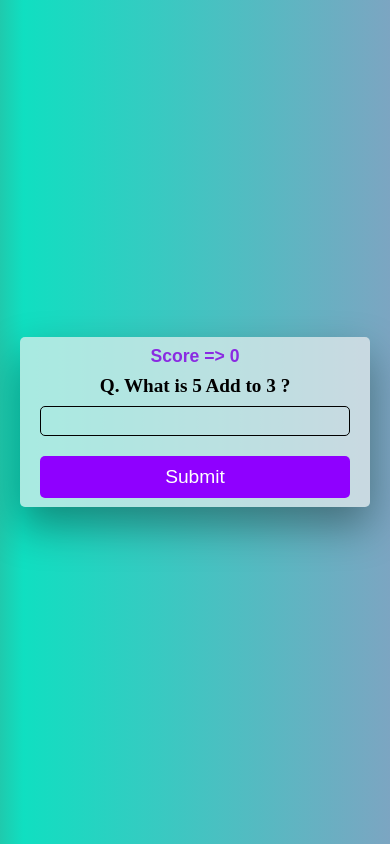
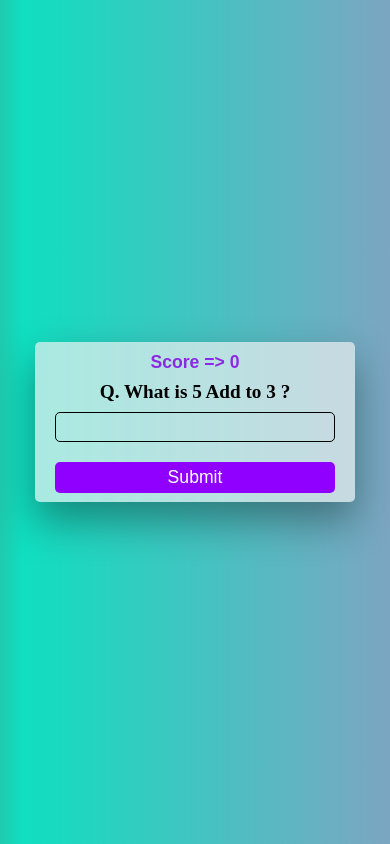
Before and after one commit to Firdosh01/Math-Quiz, a plain HTML site: page index.html in a window 390 px wide. Drawn offline with Linux system fonts and the light colour scheme.

Commit message:
responsive

```diff
--- a/style.css
+++ b/style.css
@@ -9,6 +9,7 @@
     background-color: rgba(31, 31, 63, 0.5);
     background: linear-gradient(90deg, rgba(2,0,36,1) 0%, rgba(6,11,38,1) 0%, rgba(24,223,209,1) 0%, rgba(51,137,61,0.801733193277311) 0%, rgba(31,202,173,1) 0%, rgba(16,223,193,1) 6%, rgba(66,126,167,0.6952906162464986) 100%);
     display: grid;
+    /* background-color: #000000; */
     place-items: center;
     position: relative;
 }
@@ -89,6 +90,7 @@
     .box{
         height: 200px;
         width: 400px;
+        transition: .3s ease-in;
     }
 
 }
@@ -97,8 +99,9 @@
     .box{
         padding: 20px;
         border-radius: 5px;
-        height: 170px;
-        width: 350px;
+        height: 160px;
+        width: 320px;
+        transition: .2s ease-in-out;
     }
     .box h2{
         font-size: 1.1rem;
@@ -115,7 +118,8 @@
 
     .primary-btn{
         background-color: #8f00ff;
-        padding: 10px;
+        padding: 5px;
+        font-size: 1.1rem;
     }
 
 }
```
Also changed, not shown: index.html (+4 -1 lines).
